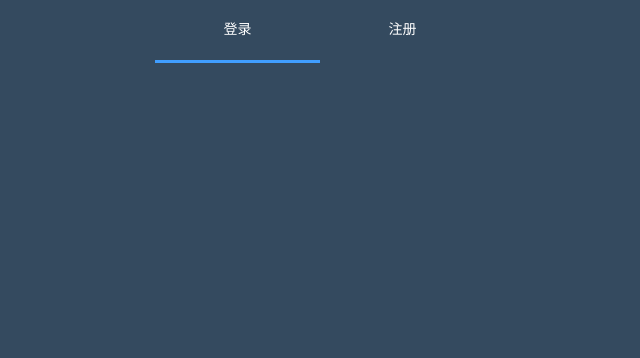
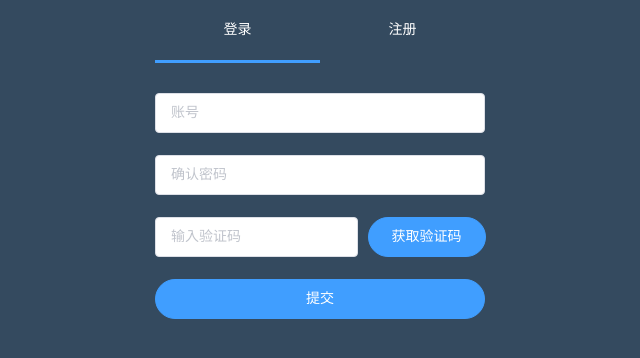
Before and after one commit to sanber/vue-admin, a Vue app: page /#/login in a window 1280 px wide. Shown: the top 358 px of the page, without its empty margins (320-960 px from the left). Built offline with nearby package versions, Linux system fonts and the light colour scheme.

Commit message:
本次提交了登录注册页面的登录表单模块

```diff
--- a/src/views/Login/index.vue
+++ b/src/views/Login/index.vue
@@ -1,5 +1,6 @@
 <template>
   <div id="login">
+    <div class="loginWrap">
       <ul class="menuTab">
         <li
           :class="{ activeStyle: item.activeName }"
@@ -10,6 +11,55 @@
           {{ item.text }}
         </li>
       </ul>
+      <!-- 表单 start -->
+      <el-form
+        :model="ruleForm"
+        status-icon
+        :rules="rules"
+        ref="ruleForm"
+        class="demo-ruleForm"
+      >
+        <el-form-item prop="email">
+          <el-input
+            v-model="ruleForm.email"
+            autocomplete="off"
+            placeholder="账号"
+          ></el-input>
+        </el-form-item>
+        <el-form-item prop="pass">
+          <el-input
+            type="password"
+            v-model="ruleForm.pass"
+            autocomplete="off"
+            placeholder="确认密码"
+            show-password="true"
+          ></el-input>
+        </el-form-item>
+        <el-form-item prop="code">
+          <el-row :gutter="10">
+            <el-col :span="15">
+              <el-input
+                v-model.number="ruleForm.code"
+                placeholder="输入验证码"
+              ></el-input>
+            </el-col>
+            <el-col :span="9">
+              <el-button type="primary" round>获取验证码</el-button>
+            </el-col>
+          </el-row>
+        </el-form-item>
+        <el-form-item>
+          <el-button
+            type="primary"
+            round
+            @click="submitForm('ruleForm')"
+            class="submitBtn"
+          >
+            提交
+          </el-button>
+        </el-form-item>
+      </el-form>
+    </div>
   </div>
 </template>
 
@@ -17,12 +67,43 @@
 export default {
   name: "Login",
   data() {
+    var checkCode = (rule, value, callback) => {
+      if (!value) {
+        return callback(new Error("验证码不能为空"));
+      }
+    };
+    var validateEmail = (rule, value, callback) => {
+      let reg = /^([a-zA-Z]|[0-9])(\w|-)+@[a-zA-Z0-9]+\.([a-zA-Z]{2,4})$/;
+      if (value === "") {
+        callback(new Error("请输入账号"));
+      } else if (!reg.test(value)) {
+        callback(new Error("账号格式错误"));
+      } else {
+        callback();
+      }
+    };
+    var validatePass = (rule, value, callback) => {
+      if (value === "") {
+        callback(new Error("请输入密码"));
+      } else {
+        callback();
+      }
+    };
     return {
       menuList: [
         { text: "登录", activeName: true },
         { text: "注册", activeName: false }
       ],
-      isActive: true
+      ruleForm: {
+        email: "",
+        pass: "",
+        age: ""
+      },
+      rules: {
+        email: [{ validator: validateEmail, trigger: "blur" }],
+        pass: [{ validator: validatePass, trigger: "blur" }],
+        code: [{ validator: checkCode, trigger: "blur" }]
+      }
     };
   },
   methods: {
@@ -33,6 +114,16 @@ export default {
       });
       item.activeName = true;
       // console.log(this.menuList, item);
+    },
+    submitForm(formName) {
+      this.$refs[formName].validate(valid => {
+        if (valid) {
+          alert("submit!");
+        } else {
+          console.log("error submit!!");
+          return false;
+        }
+      });
     }
   }
 };
@@ -42,9 +133,12 @@ export default {
 #login {
   height: 100vh;
   background: #344a5f;
-  .menuTab {
+  .loginWrap {
     width: 330px;
     margin: 0 auto;
+    .menuTab {
+      width: 100%;
+      margin-bottom: 30px;
       overflow: hidden;
       li {
         width: 50%;
@@ -59,5 +153,9 @@ export default {
         border-bottom: 3px #409eff solid;
       }
     }
+    .submitBtn {
+      width: 100%;
+    }
+  }
 }
 </style>
```
Lines whose indentation alone changed are shown as unchanged.
